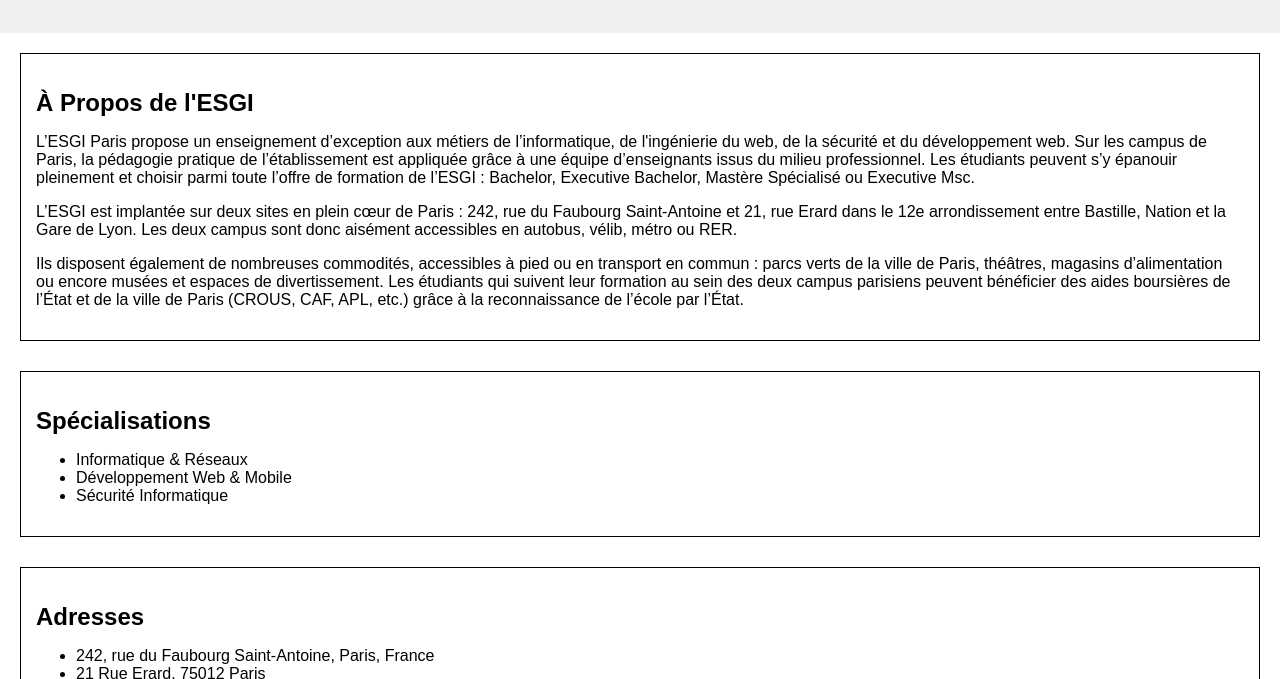
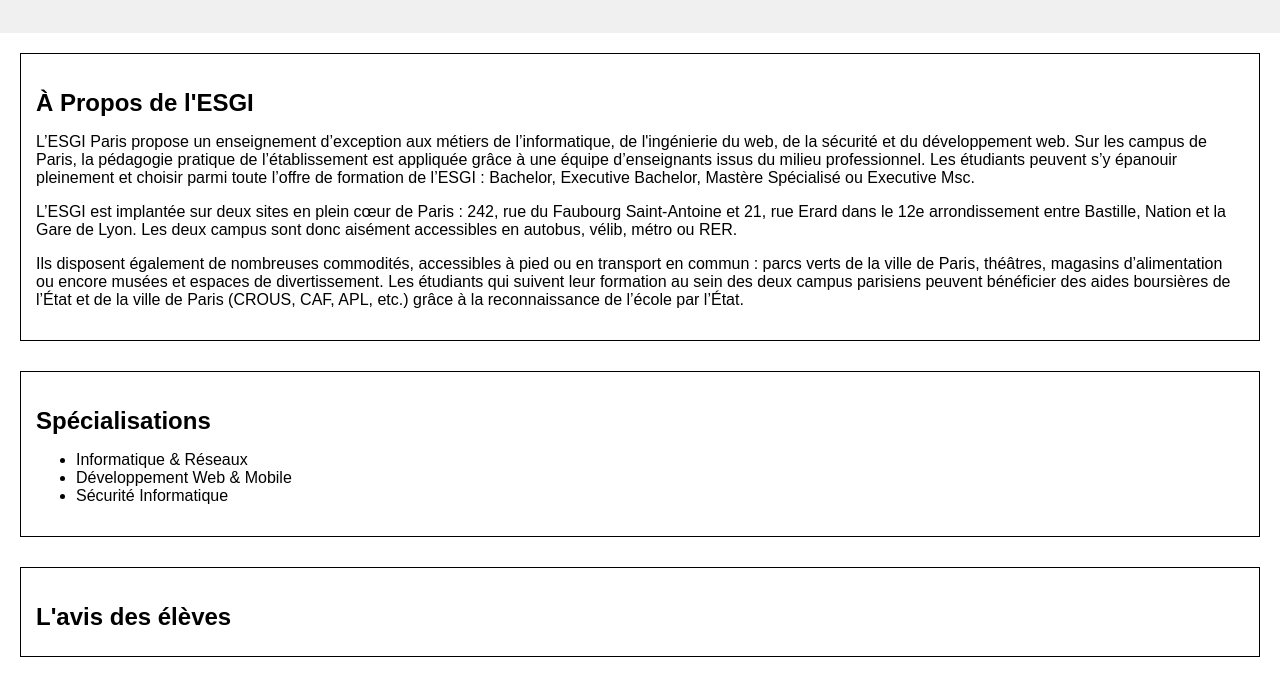
Before and after one commit to Kaiohken1/TP-GIT, a plain HTML site: page index.html in a window 1280 px wide. Shown: the part 121-800 px from the top of the page. Drawn offline with Linux system fonts and the light colour scheme.

Commit message:
ajout de la section avis des élèves

```diff
--- a/index.html
+++ b/index.html
@@ -31,6 +31,10 @@
       </ul>
     </section>
 
+    <section id="student_review">
+      <h2>L'avis des élèves</h2>
+    </section>
+
     <section id="address">
       <h2>Adresses</h2>
       <ul>
```
